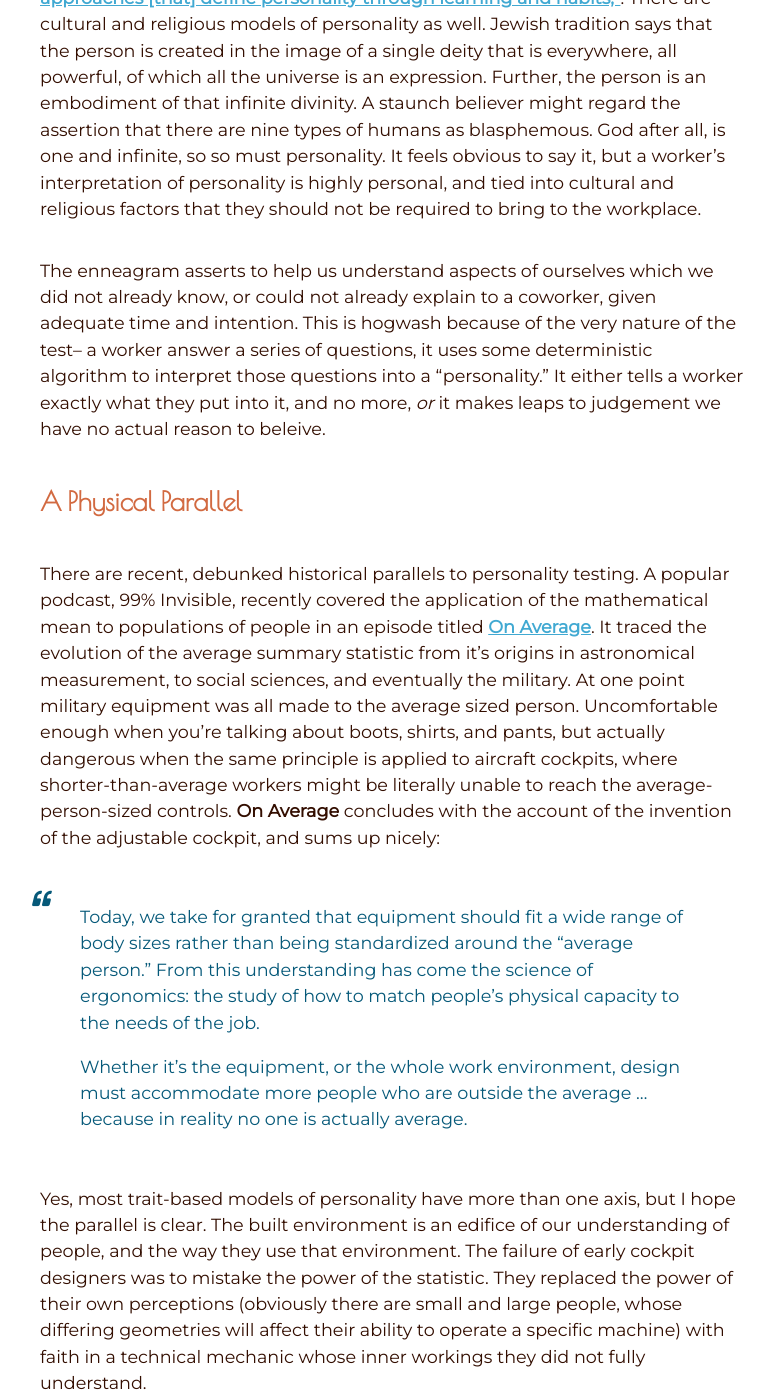
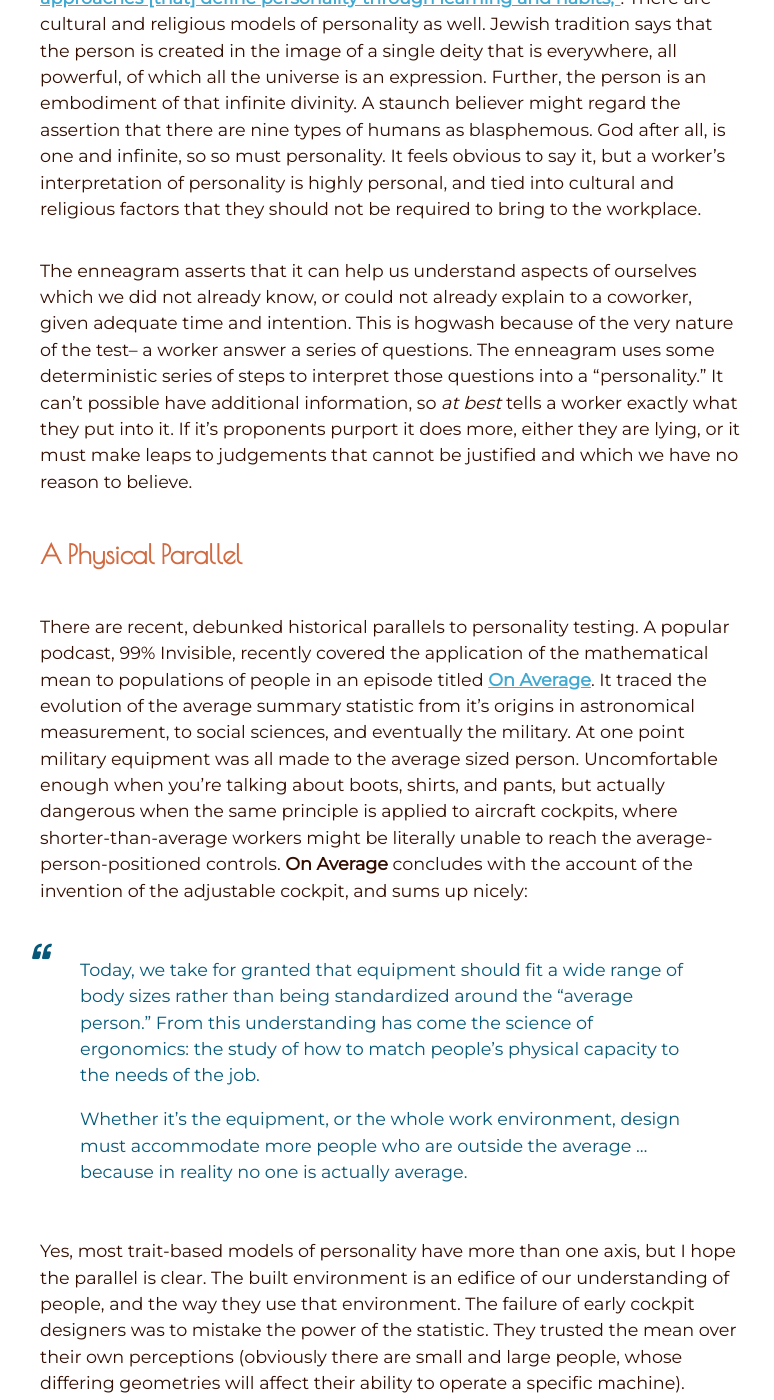
Before and after one commit to AWinterman/awinterman.github.com, a Jekyll site: the page built from _posts/2019-05-05-Whats-the-Matter-with-Personality-Tests.md, in a window 1280 px wide and 1400 px high, scrolled down 1211 px. Shown: the whole window, without its empty margins (248-1022 px from the left). Built offline with Jekyll 4.4.1, drawn with Linux system fonts in a browser that asks for light colours; nearby versions of some CDN libraries; some of the changed text lies outside the part shown.

Commit message:
fix a couple of errors now that it is live

```diff
--- a/_posts/2019-05-05-Whats-the-Matter-with-Personality-Tests.md
+++ b/_posts/2019-05-05-Whats-the-Matter-with-Personality-Tests.md
@@ -56,13 +56,15 @@ feels obvious to say it, but a worker's interpretation of personality is highly
 personal, and tied into cultural and religious factors that they should not be
 required to bring to the workplace.
 
-The enneagram asserts to help us understand aspects of ourselves which
+The enneagram asserts that it can help us understand aspects of ourselves which
 we did not already know, or could not already explain to a coworker, given
 adequate time and intention. This is hogwash because of the very nature of the
-test-- a worker answer a series of questions, it uses some deterministic algorithm
-to interpret those questions into a "personality." It either tells a worker exactly
-what they put into it, and no more, *or* it makes leaps to judgement we have no
-actual reason  to beleive.
+test-- a worker answer a series of questions. The enneagram uses some
+deterministic series of steps to interpret those questions into a "personality."
+It can't possible have additional information, so *at best* tells a worker
+exactly what they put into it. If it's proponents purport it does more, either
+they are lying, or it must make leaps to judgements that cannot be justified and
+which we have no reason to believe.
 
 ## A Physical Parallel
 
@@ -76,8 +78,8 @@ military equipment was all made to the average sized person.  Uncomfortable
 enough when you're talking about boots, shirts, and pants, but actually
 dangerous when the same principle is applied to aircraft cockpits, where
 shorter-than-average workers might be literally unable to reach the
-average-person-sized controls. **On Average** concludes with the account of the
-invention of the adjustable cockpit, and sums up nicely:
+average-person-positioned controls. **On Average** concludes with the account of
+the invention of the adjustable cockpit, and sums up nicely:
 
 > Today, we take for granted that equipment should fit a wide range of body
 > sizes rather than being standardized around the “average person.” From this
@@ -85,17 +87,17 @@ invention of the adjustable cockpit, and sums up nicely:
 > people’s physical capacity to the needs of the job.
 >
 > Whether it’s the equipment, or the whole work environment, design must
-> accommodate more people who are outside the average &hellip; because in reality no
-> one is actually average.
+> accommodate more people who are outside the average &hellip; because in
+> reality no one is actually average.
 
 Yes, most trait-based models of personality have more than one axis, but I hope
 the parallel is clear. The built environment is an edifice of our understanding
 of people, and the way they use that environment. The failure of early cockpit
-designers was to mistake the power of the statistic. They replaced the power of
+designers was to mistake the power of the statistic. They trusted the mean over
 their own perceptions (obviously there are small and large people, whose
-differing geometries will affect their ability to operate a specific machine)
-with faith in a technical mechanic whose inner workings they did not fully
-understand.
+differing geometries will affect their ability to operate a specific machine).
+Instead of their own human understanding, they relied on faith in a technical
+mechanic whose inner workings they did not fully understand.
 
 ## Expectations Matter
 
@@ -114,7 +116,8 @@ attended by stories, others tolds about my culture: Jews are good with money
 intelligent, avaricious, argumentative, vulgar, and loud. My grandparents are
 holocaust survivors, traumatized by adherants to a genocidal philosophy of
 personhood that replaced the individual with the race and then ascribed to the
-race characteristics which must be evaluated before permitting survival.
+race characteristics which must be evaluated before permitting the survival *of
+my grandparents*.
 
 The Nazis had a trait based model of personality. Allow me to draw some
 parallels to the enneagram:
@@ -143,9 +146,8 @@ raise:
 - Forcing your employees to take a personality test requires emotional labor
 employers have no right to ask of their employees, since it is completely
 unrelated to accomplishing the tasks agreed upon for their employment.
-- It attempts to take control over a worker's story away from them
-- It can tell a test taker nothing except for what they tell it
+- It takes control over a worker's personal inner narrative.
 
 There is no oath of management, but managers could do worse than starting with
 Hipocrates's: "First, Do No Harm." Forcing your employees to take a personality
-test, even one with scientific backing, fails this basic test.
+test, even one with scientific backing, fails Hipocrates oath.
```
